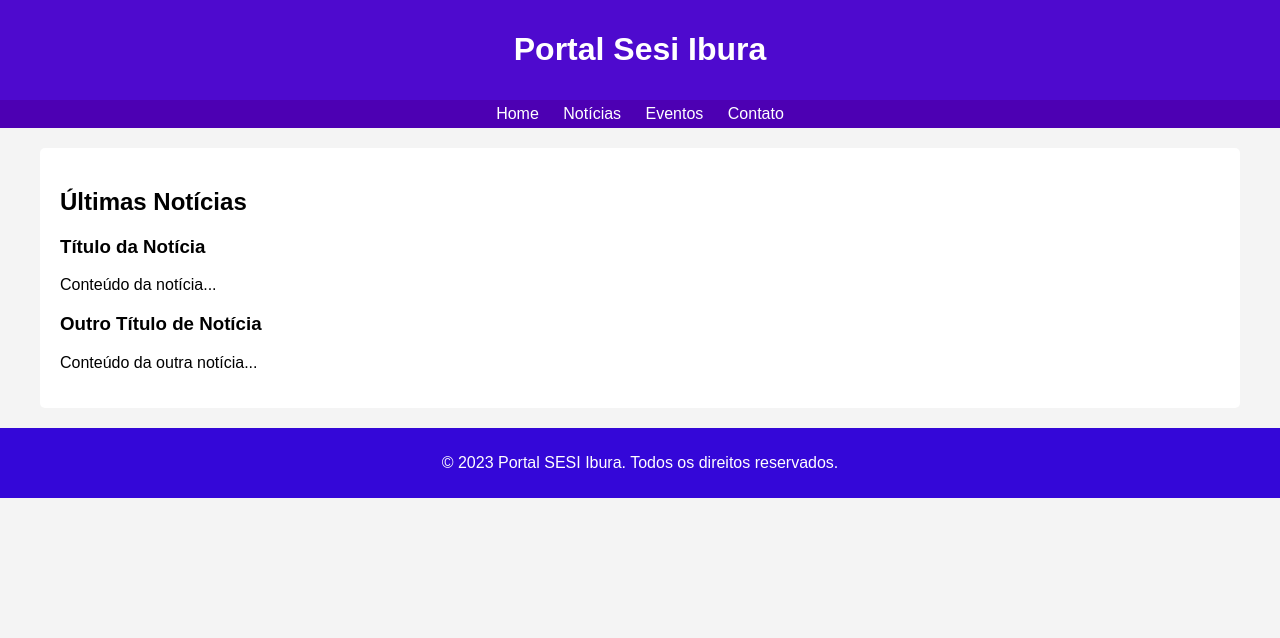
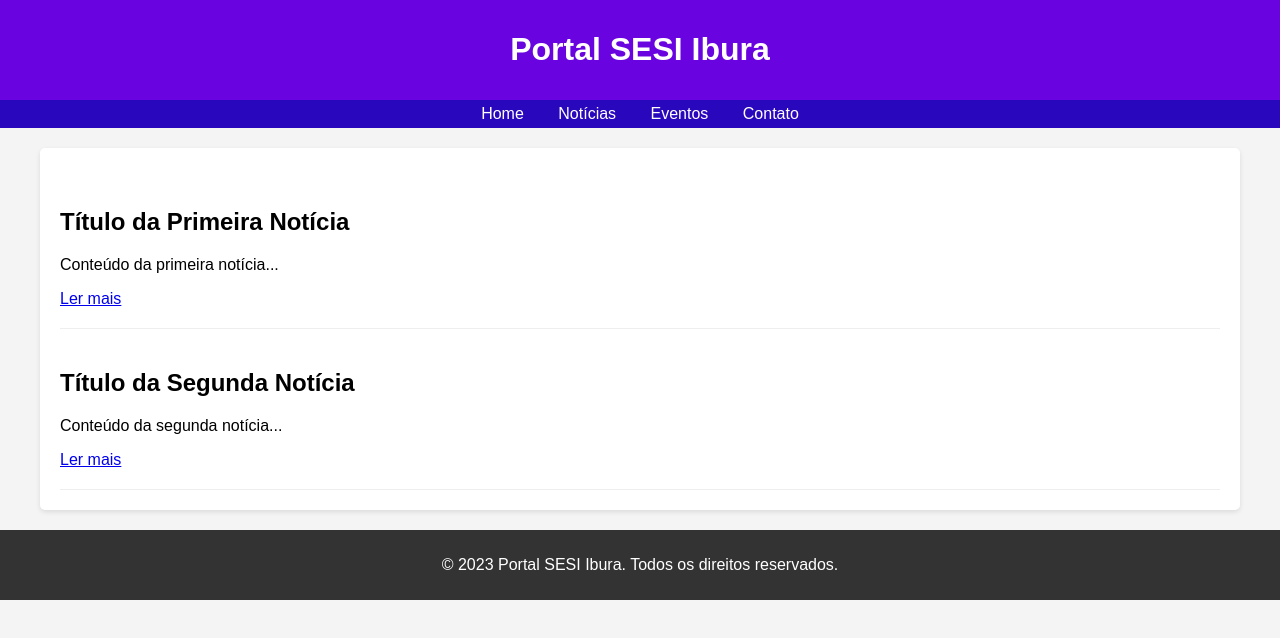
Before and after one commit to joaovictorarraes/portal, a plain HTML site: page index.html in a window 1280 px wide. Drawn offline with Linux system fonts and the light colour scheme.

Commit message:
Add files via upload

```diff
--- a/index.html
+++ b/index.html
@@ -12,13 +12,13 @@
             background-color: #f4f4f4;
         }
         header {
-            background-color: rgb(78, 10, 206);
+            background-color: rgb(105, 3, 223);
             color: white;
             text-align: center;
             padding: 10px;
         }
         nav {
-            background-color: rgb(77, 0, 179);
+            background-color: rgb(41, 7, 189);
             color: white;
             padding: 5px;
             text-align: center;
@@ -26,7 +26,11 @@
         nav a {
             color: white;
             text-decoration: none;
-            margin: 0 10px;
+            margin: 0 15px;
+            transition: color 0.3s;
+        }
+        nav a:hover {
+            color: #ff9800;
         }
         .container {
             max-width: 1200px;
@@ -38,9 +42,14 @@
             background-color: white;
             padding: 20px;
             border-radius: 5px;
+            box-shadow: 0 2px 5px rgba(0, 0, 0, 0.1);
+        }
+        .article {
+            border-bottom: 1px solid #eee;
+            padding: 20px 0;
         }
         footer {
-            background-color: rgb(52, 7, 216);
+            background-color: #333;
             color: white;
             text-align: center;
             padding: 10px;
@@ -49,7 +58,7 @@
 </head>
 <body>
     <header>
-        <h1>Portal Sesi Ibura</h1>
+        <h1>Portal SESI Ibura</h1>
     </header>
     <nav>
         <a href="#">Home</a>
@@ -59,16 +68,16 @@
     </nav>
     <div class="container">
         <div class="content">
-            <!-- Aqui você pode adicionar o conteúdo das notícias, eventos, etc. -->
-            <h2>Últimas Notícias</h2>
-            <article>
-                <h3>Título da Notícia</h3>
-                <p>Conteúdo da notícia...</p>
-            </article>
-            <article>
-                <h3>Outro Título de Notícia</h3>
-                <p>Conteúdo da outra notícia...</p>
-            </article>
+            <div class="article">
+                <h2>Título da Primeira Notícia</h2>
+                <p>Conteúdo da primeira notícia...</p>
+                <a href="#" class="read-more">Ler mais</a>
+            </div>
+            <div class="article">
+                <h2>Título da Segunda Notícia</h2>
+                <p>Conteúdo da segunda notícia...</p>
+                <a href="#" class="read-more">Ler mais</a>
+            </div>
         </div>
     </div>
     <footer>
```
